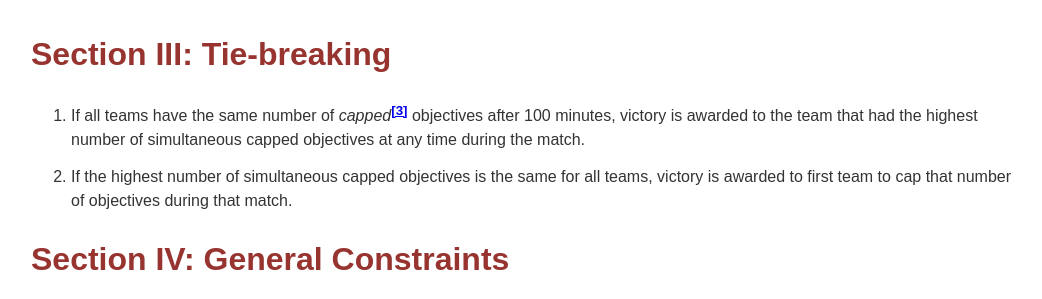
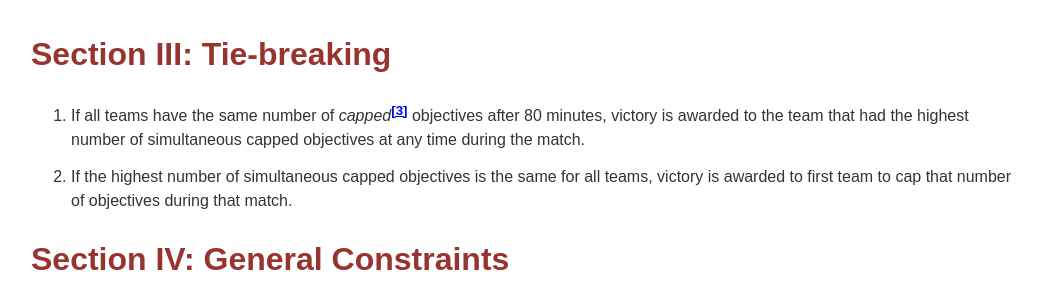
Before and after one commit to rmct/ruleset, a Jekyll site: the page built from index.md, in a window 1280 px wide and 900 px high, scrolled down 1518 px. Shown: the part 153-452 px from the top of the window, without its empty margins (119-1161 px from the left). Built offline with Jekyll 4.4.1, drawn with Linux system fonts in a browser that asks for light colours; our own code applies the rules of GitHub Pages for plain Markdown files; some of the changed text lies outside the part shown.

Commit message:
3.1.4
Changed timelimit to 80 minutes

```diff
--- a/index.md
+++ b/index.md
@@ -43,7 +43,7 @@ No player shall, during any official match they participate in, be permitted to:
 
 # Section III: Tie-breaking
 
-1. If all teams have the same number of _capped_<sup>__[[3]](#section-vi-definitions)__</sup> objectives after 100 minutes, victory is awarded to the team that had the highest number of simultaneous capped objectives at any time during the match.
+1. If all teams have the same number of _capped_<sup>__[[3]](#section-vi-definitions)__</sup> objectives after 80 minutes, victory is awarded to the team that had the highest number of simultaneous capped objectives at any time during the match.
 2. If the highest number of simultaneous capped objectives is the same for all teams, victory is awarded to first team to cap that number of objectives during that match.
 
 # Section IV: General Constraints
```
Also changed, not shown: other parts of index.md (+1 -1 lines).
